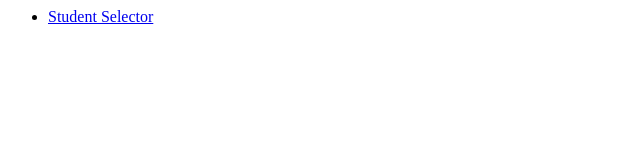
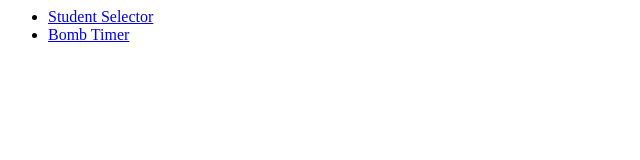
Before and after one commit to dbowring/alt-tools, a plain HTML site: page index.html in a window 1280 px wide. Shown: the whole page, without its empty margins (0-640 px from the left). Drawn offline with Linux system fonts and the light colour scheme.

Commit message:
Add link to bomb timer in index

```diff
--- a/index.html
+++ b/index.html
@@ -7,6 +7,9 @@
     <li>
       <a href="./student-selector/index.html">Student Selector</a>
     </li>
+    <li>
+      <a href="./bomb-timer/index.html">Bomb Timer</a>
+    </li>
   </ul>
 </body>
 </html>
```
